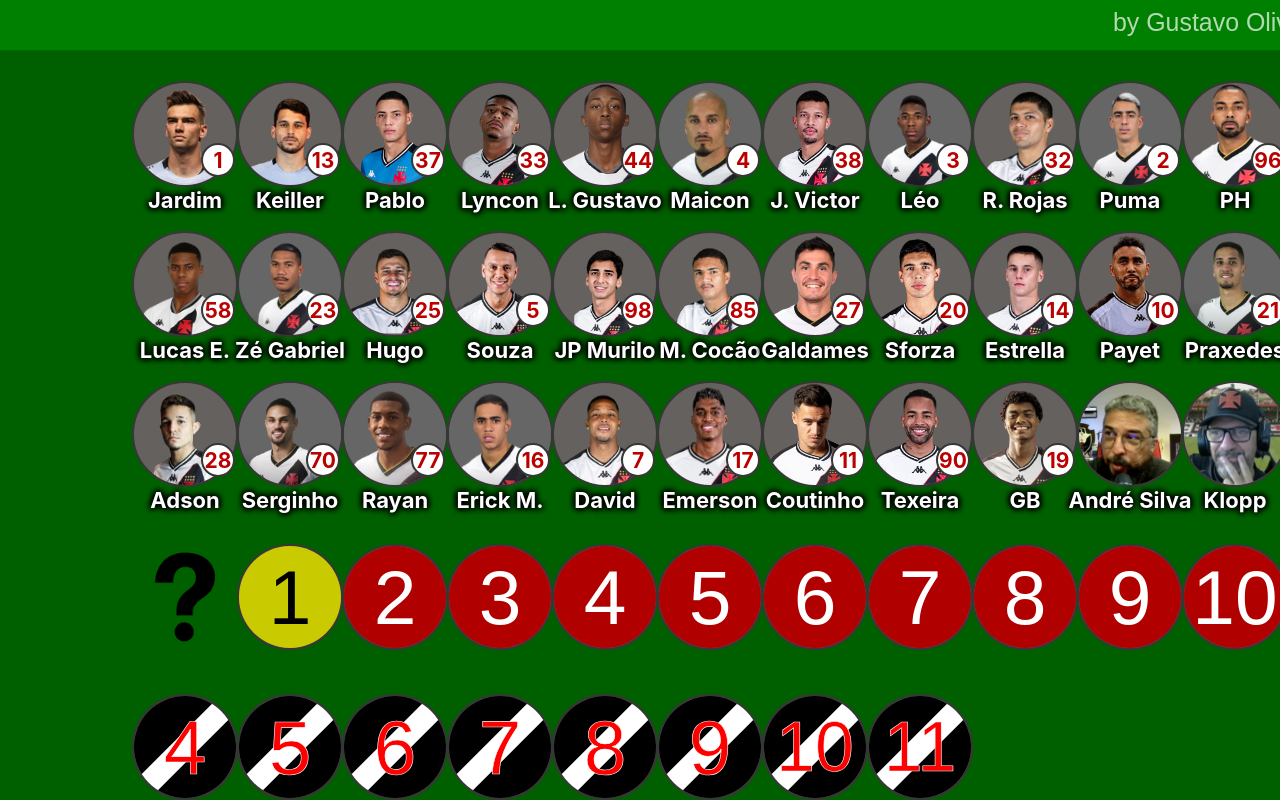
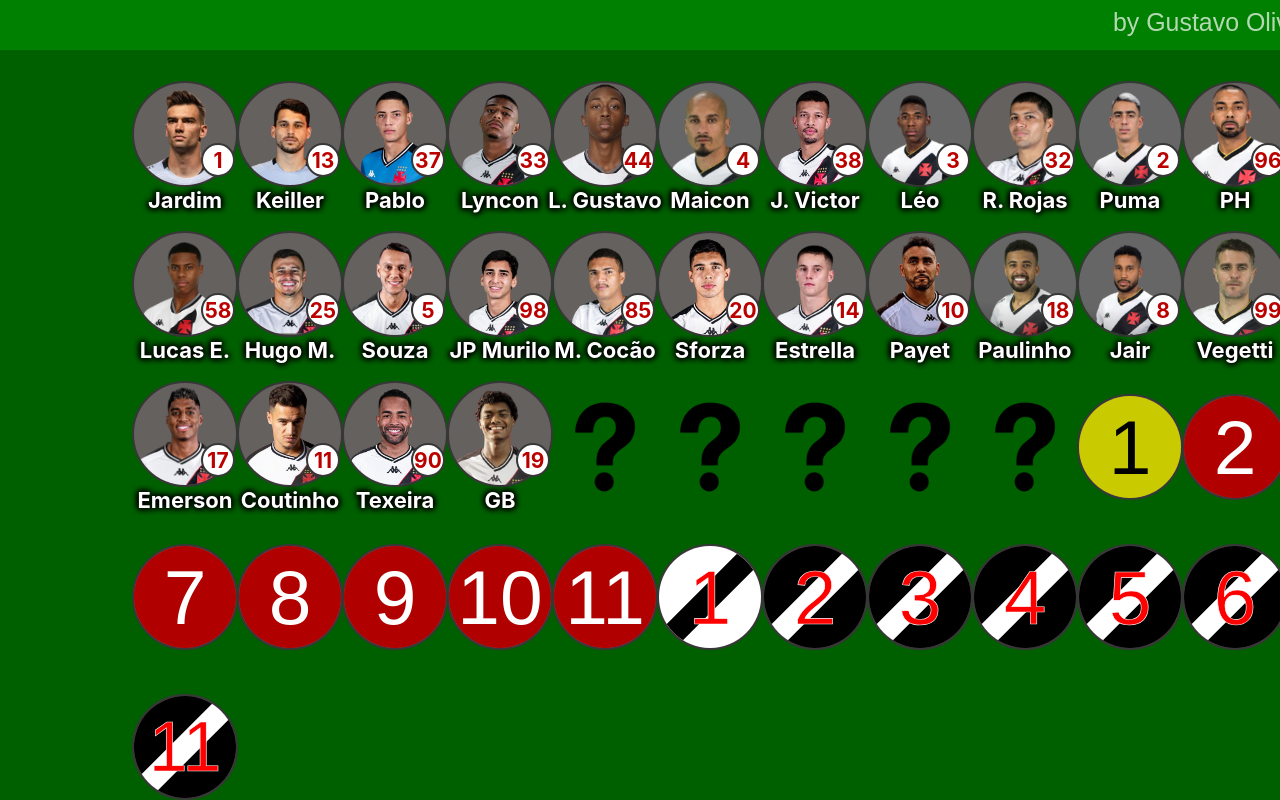
Before and after one commit to Gustavonoxville/campinho-podcast, a React (Create React App) app: page / in a window 1280 px wide. Shown: the part 783-1583 px from the top of the page. Built offline with nearby package versions, Linux system fonts and the light colour scheme.

Commit message:
saida dos bagres

```diff
--- a/src/App.js
+++ b/src/App.js
@@ -119,22 +119,22 @@ const playersList = [
   { id: 13, nome: "Julião", imagem: juliao, hasBorder: true, hasNumber: true, number: 26},
   { id: 69, nome: "Leandrinho", imagem: leandrinho, hasBorder: true, hasNumber: true, number: 66},
   { id: 18, nome: "Lucas E.", imagem: lucase, hasBorder: true, hasNumber: true, number: 58},
-  { id: 19, nome: "Zé Gabriel", imagem: zegabriel, hasBorder: true, hasNumber: true, number: 23},
-  { id: 61, nome: "Hugo", imagem: hugo, hasBorder: true, hasNumber: true, number: 25},
+  /*{ id: 19, nome: "Zé Gabriel", imagem: zegabriel, hasBorder: true, hasNumber: true, number: 23},*/
+  { id: 61, nome: "Hugo M.", imagem: hugo, hasBorder: true, hasNumber: true, number: 25},
   { id: 65, nome: "Souza", imagem: souza, hasBorder: true, hasNumber: true, number: 5},
   { id: 15, nome: "JP Murilo", imagem: jpm , hasBorder: true, hasNumber: true, number: 98},
   { id: 17, nome: "M. Cocão", imagem: cocao , hasBorder: true, hasNumber: true, number: 85},
-  { id: 67, nome: "Galdames", imagem: galdames, hasBorder: true, hasNumber: true, number: 27},
+  /*{ id: 67, nome: "Galdames", imagem: galdames, hasBorder: true, hasNumber: true, number: 27},*/
   { id: 29, nome: "Sforza", imagem: sforza, hasBorder: true, hasNumber: true, number: 20},
   { id: 62, nome: "Estrella", imagem: estrella, hasBorder: true, hasNumber: true, number: 14},
   { id: 20, nome: "Payet", imagem: payet, hasBorder: true, hasNumber: true, number: 10},
-  { id: 21, nome: "Praxedes", imagem: praxedes, hasBorder: true, hasNumber: true, number: 21},
+  /*{ id: 21, nome: "Praxedes", imagem: praxedes, hasBorder: true, hasNumber: true, number: 21},*/
   { id: 22, nome: "Paulinho", imagem: paulinho, hasBorder: true, hasNumber: true, number: 18},
   { id: 23, nome: "Jair", imagem: jair, hasBorder: true, hasNumber: true, number: 8},
-  { id: 25, nome: "Rossi", imagem: rossi , hasBorder: true, hasNumber: true, number: 31},
+  /*{ id: 25, nome: "Rossi", imagem: rossi , hasBorder: true, hasNumber: true, number: 31},*/
   { id: 26, nome: "Vegetti", imagem: vegetti, hasBorder: true, hasNumber: true, number: 99},
   { id: 27, nome: "Adson", imagem: adson, hasBorder: true, hasNumber: true, number: 28},
-  { id: 28, nome: "Serginho", imagem: serginho, hasBorder: true, hasNumber: true, number: 70},
+  /*{ id: 28, nome: "Serginho", imagem: serginho, hasBorder: true, hasNumber: true, number: 70},*/
   { id: 31, nome: "Rayan", imagem: rayan, hasBorder: true, hasNumber: true, number: 77},
   { id: 32, nome: "Erick M.", imagem: erick, hasBorder: true, hasNumber: true, number: 16},
   { id: 33, nome: "David", imagem: david, hasBorder: true, hasNumber: true, number: 7},
@@ -143,8 +143,8 @@ const playersList = [
   { id: 63, nome: "Coutinho", imagem: couto, hasBorder: true, hasNumber: true, number: 11},
   { id: 70, nome: "Texeira", imagem: texeira, hasBorder: true, hasNumber: true, number:90},
   { id: 71, nome: "GB", imagem: gb, hasBorder: true, hasNumber: true, number:19},
-  { id: 66, nome: "André Silva", imagem: andres, hasBorder: true, hasNumber: false, number: 11},
-  { id: 34, nome: "Klopp", imagem: serjao, hasBorder: true, hasNumber: false, number: 11},
+  /*{ id: 66, nome: "André Silva", imagem: andres, hasBorder: true, hasNumber: false, number: 11},*/
+  /*{ id: 34, nome: "Klopp", imagem: serjao, hasBorder: true, hasNumber: false, number: 11},*/
   { id: 35, nome: "", imagem: semft,hasBorder: false, hasNumber: false, number: 0},
   { id: 36, nome: "", imagem: semft,hasBorder: false, hasNumber: false, number: 0},
   { id: 37, nome: "", imagem: semft,hasBorder: false, hasNumber: false, number: 0},
```
